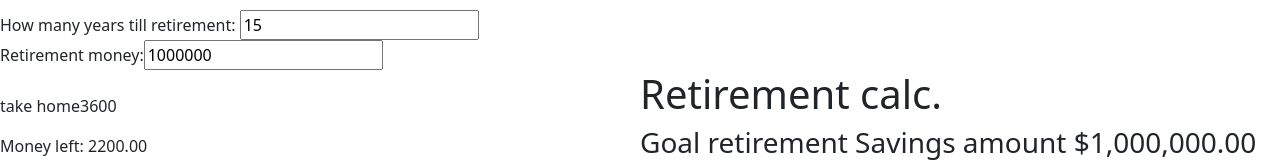
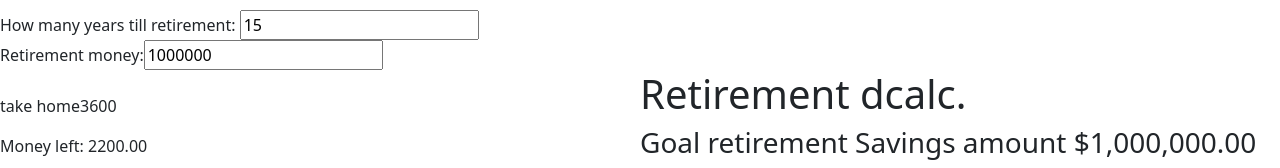
Before and after one commit to BenDMaryland/finder, a React (Create React App) app in the folder my-app/: page / in a window 1280 px wide. Shown: the part 464-632 px from the top of the page. Built offline with nearby package versions, Linux system fonts and the light colour scheme; no server answers.

Commit message:
minor fixes

```diff
--- a/my-app/src/components/Retire.js
+++ b/my-app/src/components/Retire.js
@@ -46,7 +46,7 @@ for(let i =0; i< (income/12 ); i++){
 
 
         <div>
-            <h1>Retirement calc.</h1>
+            <h1>Retirement dcalc.</h1>
             <h3> Goal retirement Savings amount ${goalRetireMoney.toFixed(2).toString().replace(/\B(?=(\d{3})+(?!\d))/g, ",")}</h3> <br />
 
 
```
